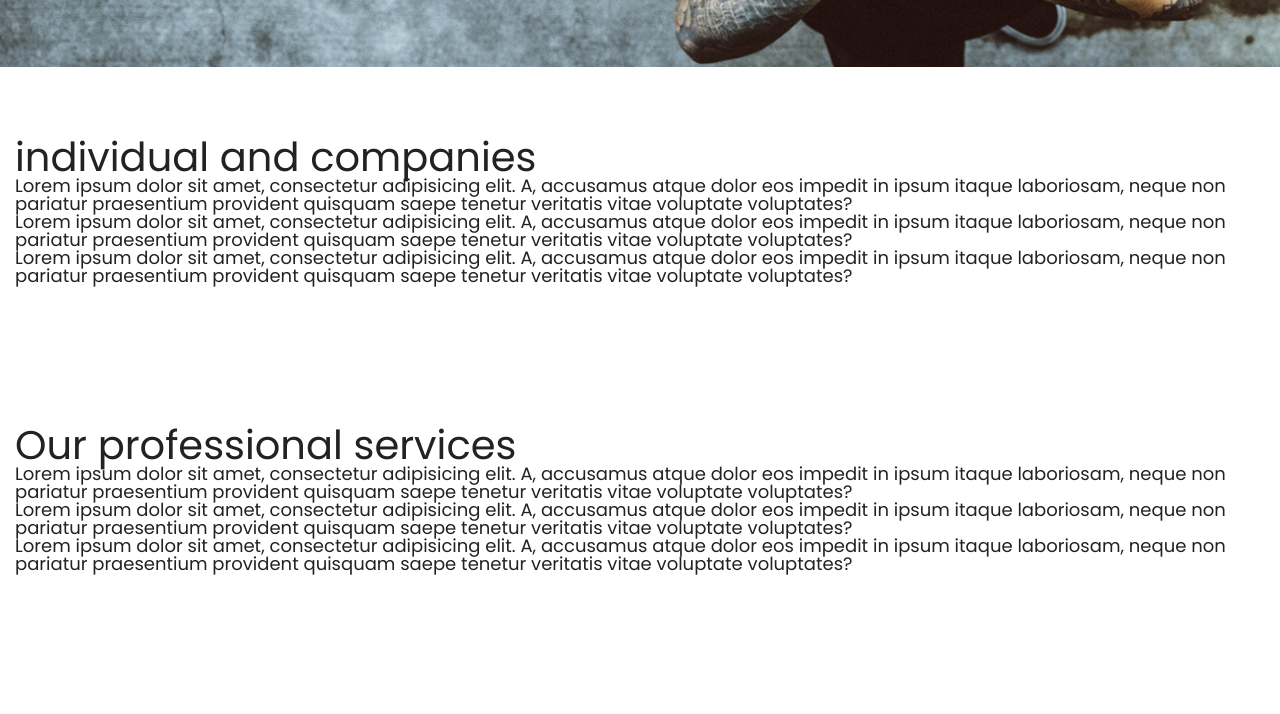
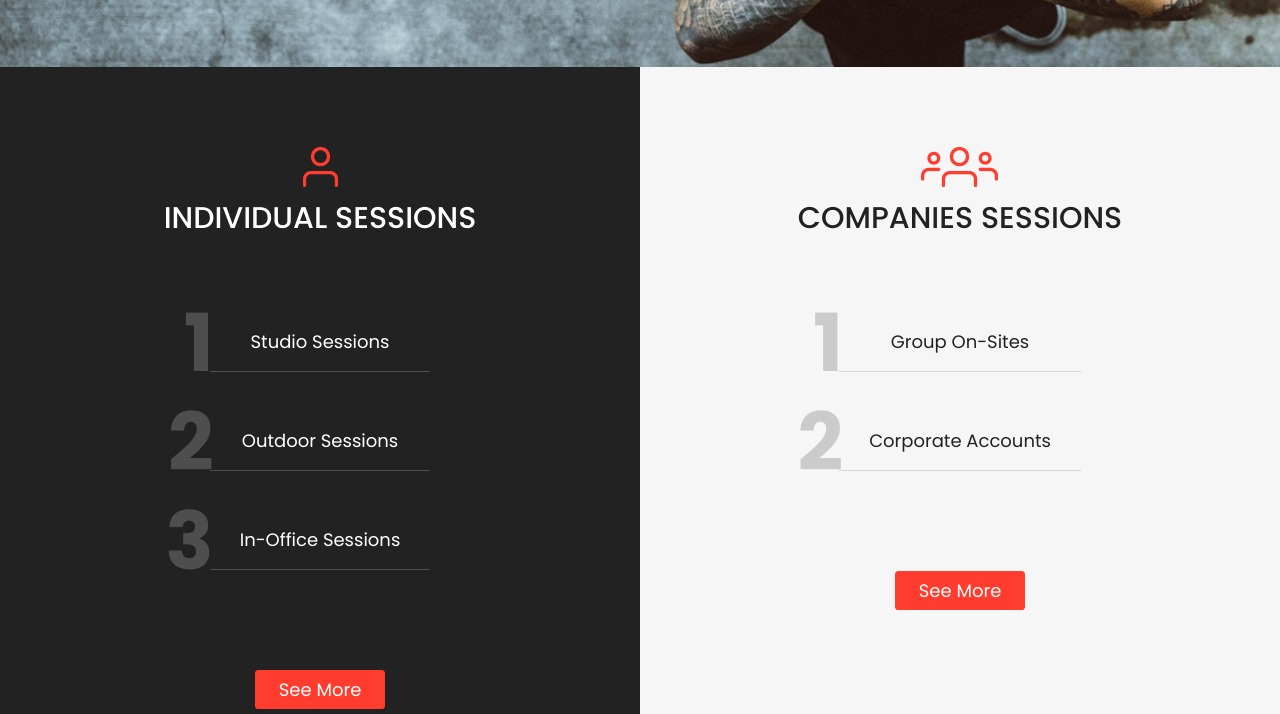
Before and after one commit to ivanchikap/studio2022, a website: page src/index.html in a window 1280 px wide. Shown: the part 531-1245 px from the top of the page. Drawn offline with nearby package versions, Linux system fonts and the light colour scheme; files that its build step writes are made by us from their sources.

Commit message:
header and sessions done

```diff
--- a/src/assets/scss/_base.scss
+++ b/src/assets/scss/_base.scss
@@ -37,13 +37,13 @@ footer {
 }
 
 .page-mask {
+  position: fixed;
   cursor: pointer;
   display: block;
   width: 100%;
   margin-left: auto;
   height: 100%;
   background-color: rgba(0,0,0, 0);
-  position: absolute;
   top: 0;
   right: 0;
   z-index: -1;
--- a/src/assets/scss/_vars.scss
+++ b/src/assets/scss/_vars.scss
@@ -10,6 +10,7 @@ $white: #fff;
 $red: #ff3c2d;
 $black-light: #222222;
 $black: #000;
+$gray-bg: #f6f6f6;
 
 
 //fonts
--- a/src/assets/scss/default-elements/_nav.scss
+++ b/src/assets/scss/default-elements/_nav.scss
@@ -11,7 +11,7 @@
   }
 
   @include laptop {
-    margin-left: 6rem;
+    margin-left: 4rem;
   }
 
   @include tablet {
@@ -44,5 +44,9 @@
     &:hover, &:focus, &.active {
       color: $red;
     }
+
+    @include laptop {
+      margin: 0 1rem;
+    }
   }
 }
--- a/src/assets/scss/default-elements/_sidebar.scss
+++ b/src/assets/scss/default-elements/_sidebar.scss
@@ -4,9 +4,9 @@
   justify-content: space-between;
   position: fixed;
   right: 0;
-  top: 10.1rem;
+  top: 7.7rem;
   width: 300px;
-  min-height: calc(60vh - 10.1rem);
+  min-height: calc(60vh - 7.7rem);
   padding: 2rem;
   z-index: 4;
   background-color: $white;
--- a/src/assets/scss/default-elements/_socials.scss
+++ b/src/assets/scss/default-elements/_socials.scss
@@ -9,6 +9,7 @@
   }
 
   @include tablet {
+    display: none;
     margin-left: 2rem;
   }
 
--- a/src/assets/scss/header/_header-top.scss
+++ b/src/assets/scss/header/_header-top.scss
@@ -3,7 +3,11 @@
   padding: 2.2rem 0;
   background-color: $white;
 
-  .show-sidebar & {
+  @include tablet {
+    padding: 1rem 0;
+  }
+
+  .show-sidebar &, &.fixed {
     position: fixed;
     left: 0;
     top: 0;
@@ -11,4 +15,21 @@
     z-index: 4;
     box-shadow: 2px 4px 8px rgba($white, .4);
   }
+
+  &.fixed {
+    animation-duration: .5s;
+    animation-name: opacity;
+  }
+
+
+  @keyframes opacity {
+    from {
+      opacity: 0;
+    }
+
+    to {
+      opacity: 1;
+    }
+  }
+
 }
--- /dev/null
+++ b/src/assets/scss/sessions/_sessions.scss
@@ -0,0 +1,146 @@
+.sessions {
+  $root: &;
+  display: flex;
+  flex-wrap: wrap;
+
+  &__item {
+    display: flex;
+    flex-direction: column;
+    align-items: center;
+    width: 50%;
+    padding: 10rem;
+    background-color: $gray-bg;
+    color: $black-light;
+    text-align: center;
+
+    @include widescreen {
+      padding: 8rem;
+    }
+
+    @include laptop {
+      padding: 5rem;
+    }
+
+    @include tablet {
+      padding: 3rem 2rem;
+    }
+
+    @include mobile-large {
+      width: 100%;
+      padding: 3rem 1.5rem;
+    }
+
+    &--individual {
+      background-color: $black-light;
+      color: $white;
+
+      #{$root} {
+        &__item-title::before {
+          background-image: url("../images/individual-icon.png");
+        }
+        &__list-item {
+          border-bottom: 1px solid rgba($white, .2);
+          &::before {
+            color: rgba(#fefefe, .2);
+          }
+        }
+      }
+    }
+  }
+
+  &__item-title {
+    display: flex;
+    flex-direction: column;
+    align-items: center;
+    font-size: 3rem;
+    font-weight: 500;
+    text-transform: uppercase;
+    margin-bottom: 8rem;
+    overflow: hidden;
+    max-width: 100%;
+
+    @include laptop {
+      margin-bottom: 6rem;
+    }
+
+    @include tablet {
+      margin-bottom: 4rem;
+    }
+
+    @include mobile {
+      font-size: 2.6rem;
+    }
+
+    &::before {
+      content: "";
+      background: url("../images/companies_icon.png") no-repeat center / contain;
+      height: 4rem;
+      width: 8rem;
+      margin-bottom: 1.6rem;
+    }
+  }
+
+  &__list-item {
+    position: relative;
+    padding: 2rem 3rem;
+    border-bottom: 1px solid rgba($black-light, .15);
+
+    @include mobile {
+      padding: 1.5rem 2.5rem;
+    }
+
+    & + & {
+      margin-top: 4rem;
+
+      @include mobile {
+        margin-top: 2rem;
+      }
+    }
+
+    &::before {
+      content: '1';
+      width: 5rem;
+      text-align: right;
+      position: absolute;
+      left: -4.6rem;
+      bottom: -1.2rem;
+      color: rgba($black-light, .2) ;
+      font-family: inherit;
+      font-size: 8rem;
+      font-weight: 700;
+
+      @include tablet {
+        font-size: 7rem;
+      }
+
+      @include mobile {
+        font-size: 6rem;
+        bottom: -1rem;
+      }
+    }
+
+    &:nth-child(2)::before {
+      content: '2';
+    }
+
+    &:nth-child(3)::before {
+      content: '3';
+    }
+
+    &:nth-child(4)::before {
+      content: '4';
+    }
+  }
+
+  &__item-links {
+    margin-top: 10rem;
+
+    @include laptop {
+      margin-top: 8rem;
+    }
+
+    @include tablet {
+      margin-top: 6rem;
+    }
+  }
+}
--- a/src/assets/scss/style.scss
+++ b/src/assets/scss/style.scss
@@ -13,3 +13,4 @@
 
 
 @import "intro/intro";
+@import "sessions/sessions";
--- a/src/index.html
+++ b/src/index.html
@@ -4,14 +4,33 @@ title: Studio
 ---
 
 
-<section class="individual" id="individual">
-    <div class="container">
-        <h2>individual and companies</h2>
-        <p>Lorem ipsum dolor sit amet, consectetur adipisicing elit. A, accusamus atque dolor eos impedit in ipsum itaque laboriosam, neque non pariatur praesentium provident quisquam saepe tenetur veritatis vitae voluptate voluptates?</p>
-        <p>Lorem ipsum dolor sit amet, consectetur adipisicing elit. A, accusamus atque dolor eos impedit in ipsum itaque laboriosam, neque non pariatur praesentium provident quisquam saepe tenetur veritatis vitae voluptate voluptates?</p>
-        <p>Lorem ipsum dolor sit amet, consectetur adipisicing elit. A, accusamus atque dolor eos impedit in ipsum itaque laboriosam, neque non pariatur praesentium provident quisquam saepe tenetur veritatis vitae voluptate voluptates?</p>
+<div class="sessions" id="individual">
+    <div class="sessions__item sessions__item--individual">
+        <h3 class="sessions__item-title">Individual Sessions</h3>
+        <ul class="sessions__list">
+            <li class="sessions__list-item">Studio Sessions</li>
+            <li class="sessions__list-item">Outdoor Sessions</li>
+            <li class="sessions__list-item">In-Office Sessions</li>
+        </ul>
+        <!--/sessions__list-->
+        <div class="sessions__item-links">
+            <a  class="btn btn--default btn--red" href="#">See More</a>
+        </div>
     </div>
-</section>
+    <!--/sessions__item-->
+    <div class="sessions__item">
+        <h3 class="sessions__item-title">Companies Sessions</h3>
+        <ul class="sessions__list">
+            <li class="sessions__list-item">Group On-Sites</li>
+            <li class="sessions__list-item">Corporate Accounts</li>
+        </ul>
+        <!--/sessions__list-->
+        <div class="sessions__item-links">
+            <a  class="btn btn--default btn--red" href="#">See More</a>
+        </div>
+    </div>
+    <!--/sessions__item-->
+</div>
 <!--/individual-->
 
 
--- a/src/partials/header.html
+++ b/src/partials/header.html
@@ -1,4 +1,4 @@
-<div class="header-top">
+<div class="header-top" id="headerTop">
     <div class="header__container">
         <div class="header__left">
             <button class="burger" id="burger">
@@ -9,7 +9,7 @@
                 <img class="logo__img" src="assets/images/logo.png" alt="logo">
             </a>
             <!--/header__logo-->
-            <nav class="nav">
+            <nav class="nav" id="nav">
                 <a href="#individual" class="nav__item active">Individuals</a>
                 <a href="#individual" class="nav__item">Companies</a>
                 <a href="#services" class="nav__item">The Studio</a>
--- a/src/partials/sidebar.html
+++ b/src/partials/sidebar.html
@@ -1,11 +1,11 @@
 <aside class="sidebar" id="sidebar">
 
-    <nav class="nav nav--sidebar">
-        <a href="#" class="nav__item active">Individuals</a>
-        <a href="#" class="nav__item">Companies</a>
-        <a href="#" class="nav__item">The Studio</a>
-        <a href="#" class="nav__item">About Us</a>
-        <a href="#" class="nav__item">Blog</a>
+    <nav class="nav nav--sidebar" id="sidebarLinks">
+        <a href="#individual" class="nav__item active">Individuals</a>
+        <a href="#individual" class="nav__item">Companies</a>
+        <a href="#services" class="nav__item">The Studio</a>
+        <a href="#about" class="nav__item">About Us</a>
+        <a href="#blog" class="nav__item">Blog</a>
     </nav>
     <!--/nav-->
 
```
Also changed, not shown: src/assets/js/fixed-header.js (added, +21 -0 lines), src/assets/js/nav.js (added, +34 -0 lines), src/assets/images/companies_icon.png (added), src/assets/images/individual-icon.png (added).
